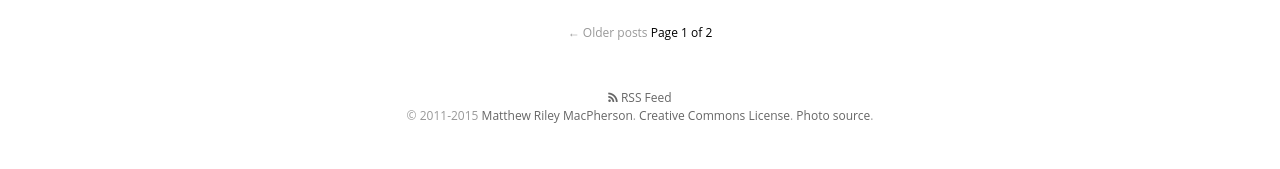
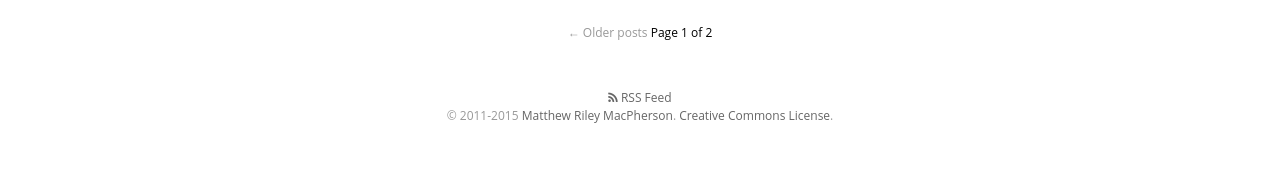
Before and after one commit to tofumatt/strongly-typed, a Jekyll site: the page built from index.html, in a window 1280 px wide. Shown: the part 1449-1618 px from the top of the page. Built offline with Jekyll 4.4.1, drawn with Linux system fonts in a browser that asks for light colours; nearby versions of some CDN libraries; some web fonts are replaced; Markdown is read by kramdown in place of the engine named in the settings; the list of posts is cut into pages by our own code.

Commit message:
Page tweaks

```diff
--- a/_includes/footer.html
+++ b/_includes/footer.html
@@ -3,7 +3,7 @@
 <footer class="site-footer">
   <a class="subscribe" href="{{ "/feed.xml" | prepend: site.baseurl }}"> <span class="tooltip"> <i class="fa fa-rss"></i> RSS Feed</span></a>
   <div class="inner">
-     <section class="copyright">&copy; 2011-{{ site.time | date: '%Y' }} <a href="http://tofumatt.com/">{{ site.name }}</a>. <a href="http://creativecommons.org/licenses/by-sa/3.0/">Creative Commons License</a>. <a href="https://www.flickr.com/photos/megathoncharlie/7164501689">Photo source</a>.</section>
+     <section class="copyright">&copy; 2011-{{ site.time | date: '%Y' }} <a href="http://tofumatt.com/">{{ site.name }}</a>. <a href="http://creativecommons.org/licenses/by-sa/3.0/">Creative Commons License</a>.</section>
   </div>
 </footer>
 
--- a/_layouts/default.html
+++ b/_layouts/default.html
@@ -23,3 +23,4 @@
   </body>
 
 </html>
+<!-- She says, "Shh, I know it's only in my head" -->
--- a/_layouts/page.html
+++ b/_layouts/page.html
@@ -56,3 +56,4 @@
     {% include javascripts.html %}
   </body>
 </html>
+<!-- She says, "Shh, I know it's only in my head" -->
--- a/_layouts/post.html
+++ b/_layouts/post.html
@@ -97,3 +97,4 @@
     {% include javascripts.html %}
   </body>
 </html>
+<!-- She says, "Shh, I know it's only in my head" -->
```
